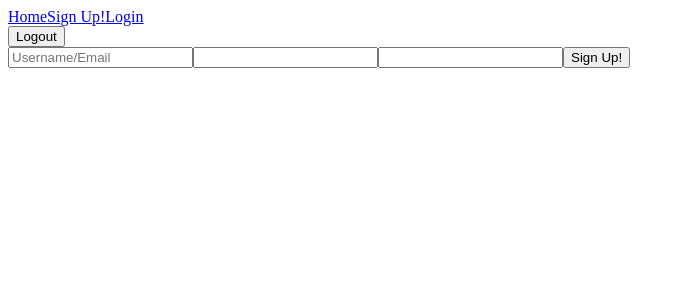
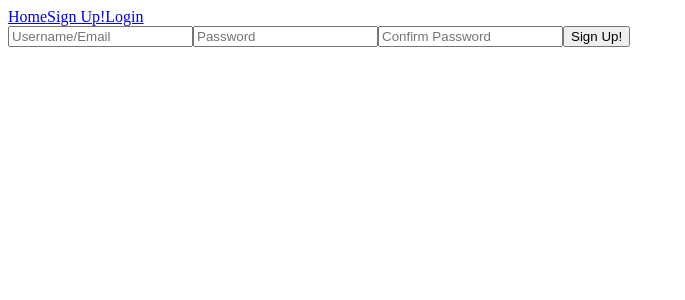
Before and after one commit to TJBaumgartner/Messaging-App, a React app in the folder client/: page /user/create in a window 1280 px wide. Shown: the top 300 px of the page, without its empty margins (0-685 px from the left). Built offline with nearby package versions, Linux system fonts and the light colour scheme; the HTML template or start-up script is replaced by a standard one.

Commit message:
logout button appears based on if logged in or not

```diff
--- a/client/src/App.jsx
+++ b/client/src/App.jsx
@@ -5,14 +5,34 @@ import Index from './components/Index'
 import ErrorPage from './components/ErrorPage'
 import Signup from './components/SignUp'
 import Login from './components/Login'
+import { useNavigate } from 'react-router-dom';
+import Navbar from './components/Navbar';
 
 function App() {
+  const navigate = useNavigate()
+
+  const logout = async() => {
+      await fetch('http://localhost:5000/api/logout', {
+          method: 'POST',
+          headers: {"Content-Type": "application/json"},
+          body: JSON.stringify({"token": localStorage.getItem('refresh')})
+      })
+      .then((response) => {
+          localStorage.clear()
+          setLoggedIn(false)
+          navigate('/login')
+          return response.json()
+      })
+  }
+
+  const [loggedIn, setLoggedIn] = useState(false)
 
   return (
     <div>
+        <Navbar loggedIn={loggedIn} setLoggedIn={setLoggedIn}/>
         <Routes>
           <Route path="/" element={<Index/>}/>
-          <Route path="/login" element={<Login/>}/>
+          <Route path="/login" element={<Login setLoggedIn={setLoggedIn}/>}/>
           <Route path="/user/create" element={<Signup/>}/>
           <Route path="*" element={<ErrorPage/>}/>
         </Routes>
--- a/client/src/components/Login.jsx
+++ b/client/src/components/Login.jsx
@@ -3,9 +3,8 @@ import { useNavigate } from 'react-router-dom';
 import '../App.css'
 import Navbar from './Navbar';
 
-function Login() {
+function Login(props) {
     const navigate = useNavigate()
-
     const [username, setUsername] = useState("")
     const [password, setPassword] = useState("")
     const [passwordError, setPasswordError] = useState("")
@@ -37,6 +36,7 @@ function Login() {
                 localStorage.setItem('refresh', data.refreshToken);
                 localStorage.setItem('name', data.name);
                 localStorage.setItem('userID', data.userId);
+                props.setLoggedIn(true)
                 navigate('/');
             })
     }
@@ -46,9 +46,15 @@ function Login() {
             <Navbar></Navbar>
             <form action="" method='POST' onSubmit={handleSubmit}>
                 <input type="text" name='text' id="username" value={username} placeholder='Username/Email' onChange={(e) => setUsername(e.target.value)} required></input>
-                <input type="password" name='password' id="password" value={password} onChange={(e) => setPassword(e.target.value)} required></input>
+                <input type="password" placeholder="Password"name='password' id="password" value={password} onChange={(e) => setPassword(e.target.value)} required></input>
                 <button type='submit'>Log in</button>
             </form>
+            {passwordError == true &&
+                <h3>Password is not correct</h3>
+            }
+            {usernameError == true &&
+                <h3>Username does not exist</h3>
+            }
         </div>
     )
 }
--- a/client/src/components/Navbar.jsx
+++ b/client/src/components/Navbar.jsx
@@ -4,9 +4,10 @@ import { Link } from "react-router-dom";
 import {useState, useEffect} from 'react'
 import { useNavigate } from 'react-router-dom';
 
-const Navbar = () => {
+const Navbar = (props) => {
     const navigate = useNavigate()
-
+    const loggedIn = props.loggedIn
+    const setLoggedIn = props.setLoggedIn
     const logout = async() => {
         await fetch('http://localhost:5000/api/logout', {
             method: 'POST',
@@ -15,19 +16,11 @@ const Navbar = () => {
         })
         .then((response) => {
             localStorage.clear()
+            setLoggedIn(false)
             navigate('/login')
             return response.json()
         })
     }
-
-
-    const [loggedIn, setLoggedIn] = useState(false)
-
-    useEffect(() => {
-        if(localStorage.length > 0){
-            setLoggedIn(true)
-        }
-    }, [loggedIn])
 
     return (
         <div className="Navbar">
@@ -45,8 +38,14 @@ const Navbar = () => {
                             </Link>
                         </div>
                     }
-
-                    <button onClick={()=> logout()}>Logout</button>
+                    {loggedIn == true &&
+                        <div>
+                            <Link to="/">
+                                Home
+                            </Link>
+                            <button onClick={()=> logout()}>Logout</button>
+                        </div>
+                    }
                 </div>
         </div>
   );
--- a/client/src/components/SignUp.jsx
+++ b/client/src/components/SignUp.jsx
@@ -38,8 +38,8 @@ function SignUp() {
             <Navbar></Navbar>
             <form action="" method='POST' onSubmit={handleSubmit}>
                 <input type="text" name='text' id="username" value={username} placeholder='Username/Email' onChange={(e) => setUsername(e.target.value)} required></input>
-                <input type="password" name='password' id="password" value={password} onChange={(e) => setPassword(e.target.value)} required></input>
-                <input type="password" name='confirmPassword' id="confirmPassword" value={confirmPassword} onChange={(e) => setConfirmPassword(e.target.value)} required></input>
+                <input type="password" name='password' id="password" value={password} placeholder="Password" onChange={(e) => setPassword(e.target.value)} required></input>
+                <input type="password" name='confirmPassword' id="confirmPassword" placeholder="Confirm Password" value={confirmPassword} onChange={(e) => setConfirmPassword(e.target.value)} required></input>
                 <button type='submit'>Sign Up!</button>
             </form>
             {matchPassword === false &&
```
Also changed, not shown: 1 other file (tests, documents, lock files or other folders).
